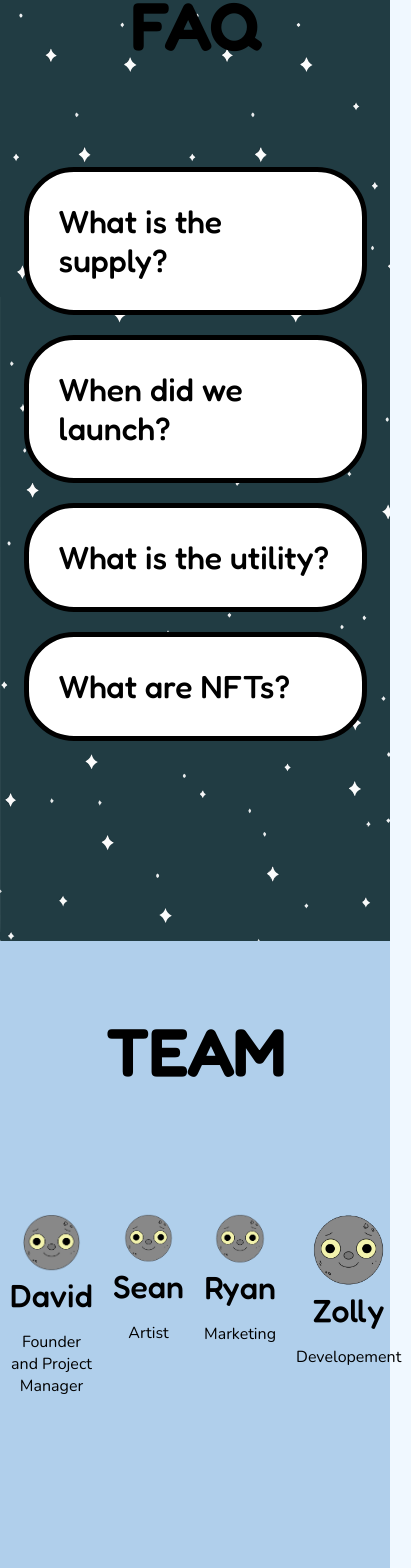
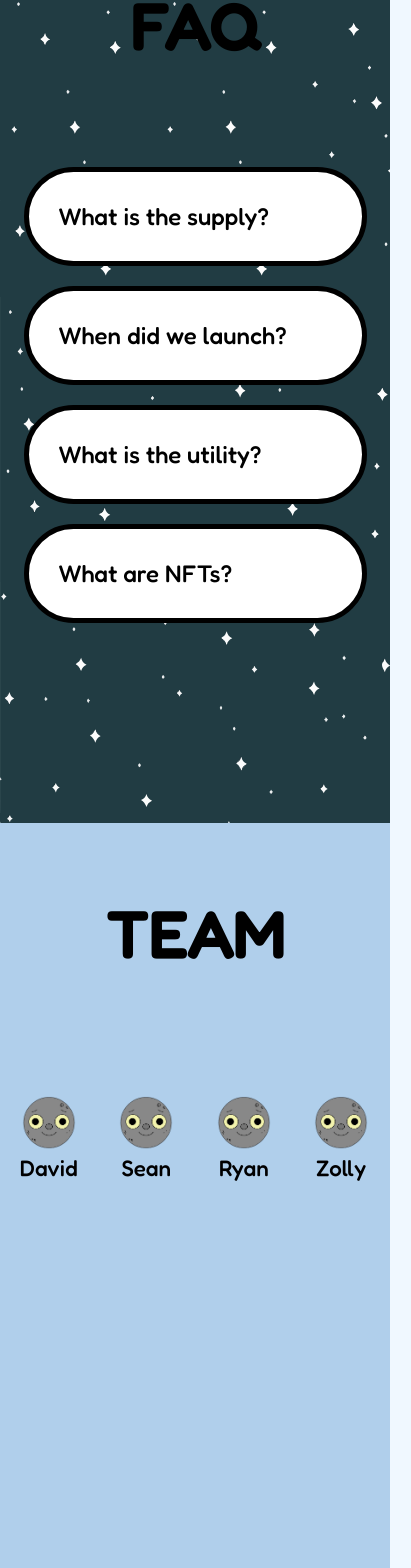
Before and after one commit to zollywoods/everybody, a Next.js app: page / in a window 390 px wide. Shown: the part 2467-4035 px from the top of the page, 411 px wide, since content can reach past the window. Built offline with nearby package versions, Linux system fonts and the light colour scheme.

Commit message:
mobile changes

```diff
--- a/pages/index.js
+++ b/pages/index.js
@@ -171,28 +171,28 @@ export default function Home() {
               <img src="/imgs/moon.png" className={styles.teamPhotoTag} />
               </div>
               <div className={styles.teamName}> David</div>
-              <p className={styles.teamContent}> Founder and Project Manager </p>
+              {/* <p className={styles.teamContent}> Founder and Project Manager </p> */}
             </div>
             <div className={styles.teamMember}>
             <div className={styles.teamPhoto}>
               <img src="/imgs/moon.png" className={styles.teamPhotoTag} />
               </div>
               <div className={styles.teamName}> Sean </div>
-              <p className={styles.teamContent}> Artist </p>
+              {/* <p className={styles.teamContent}> Artist </p> */}
             </div>
             <div className={styles.teamMember}>
             <div className={styles.teamPhoto}>
               <img src="/imgs/moon.png" className={styles.teamPhotoTag} />
               </div>
               <div className={styles.teamName}> Ryan </div>
-              <p className={styles.teamContent}> Marketing </p>
+              {/* <p className={styles.teamContent}> Marketing </p> */}
             </div>
             <div className={styles.teamMember}>
             <div className={styles.teamPhoto}>
               <img src="/imgs/moon.png" className={styles.teamPhotoTag} />
               </div>
               <div className={styles.teamName}> Zolly</div>
-              <p className={styles.teamContent}> Developement </p>
+              {/* <p className={styles.teamContent}> Developement </p> */}
 
             </div>
           </div>
--- a/styles/main.module.css
+++ b/styles/main.module.css
@@ -302,7 +302,7 @@
     100% {transform: scale(1);}
   }
 
-  .questions{
+.questions{
     padding-top: 10%;
     width: 100%;
 }
@@ -335,7 +335,7 @@
 }
 
 .teamMember{
-    flex: 20%;
+    flex: 25%;
     padding: 10px;
     text-align: center;
 }
@@ -355,6 +355,8 @@
 }
 
 .teamContent{
+    width: 100%;
+
     font-family: 'Nunito', sans-serif;
 }
 
@@ -433,6 +435,7 @@
         display: none;
     }
 
+
     .moonImage{
         position:absolute;
         width: 40%;
@@ -441,8 +444,12 @@
         animation: crescendoTwo 2s  ease-in infinite alternate;
     }
 
+    .question{
+        font-size: 1.5em;
+    }
+
     .teamName{
-        font-size: 2em;
+        font-size: 1.4em;
     }
 
 
```
Also changed, not shown: 1 other file (tests, documents, lock files or other folders).
